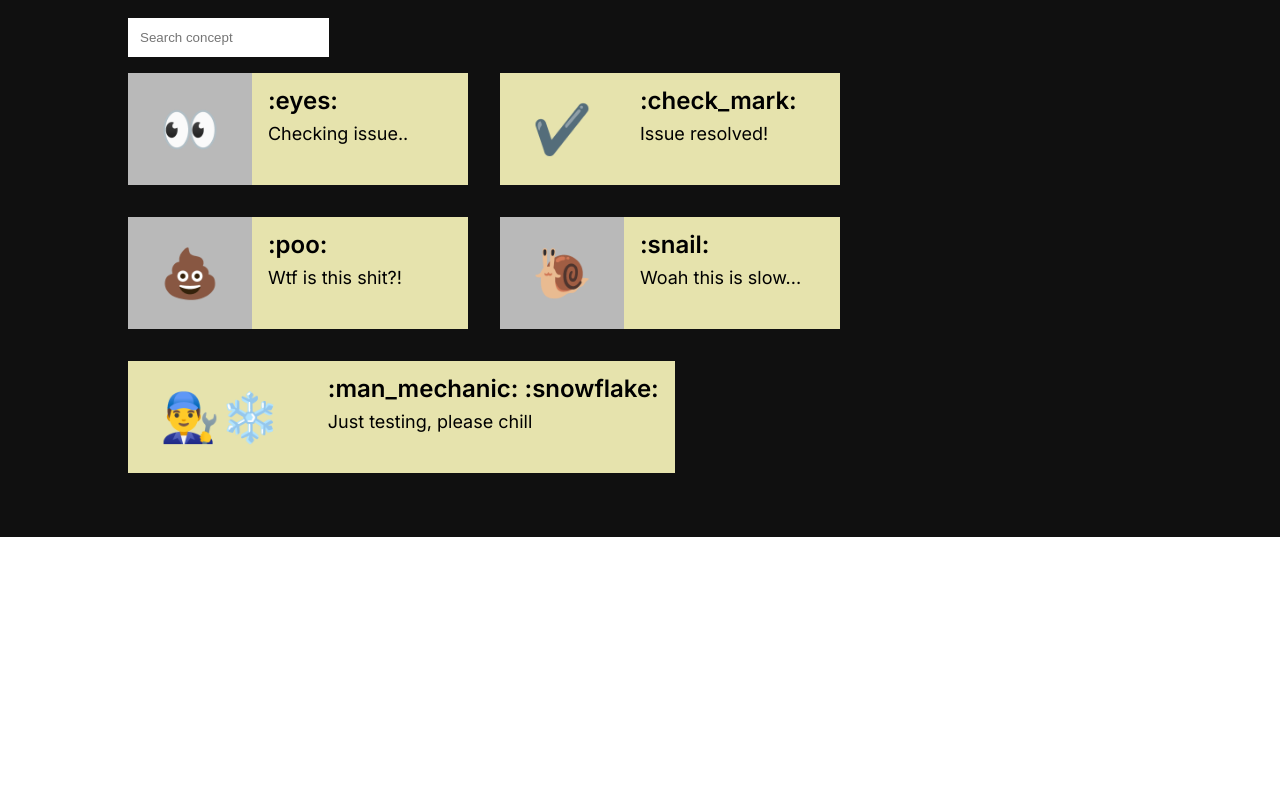
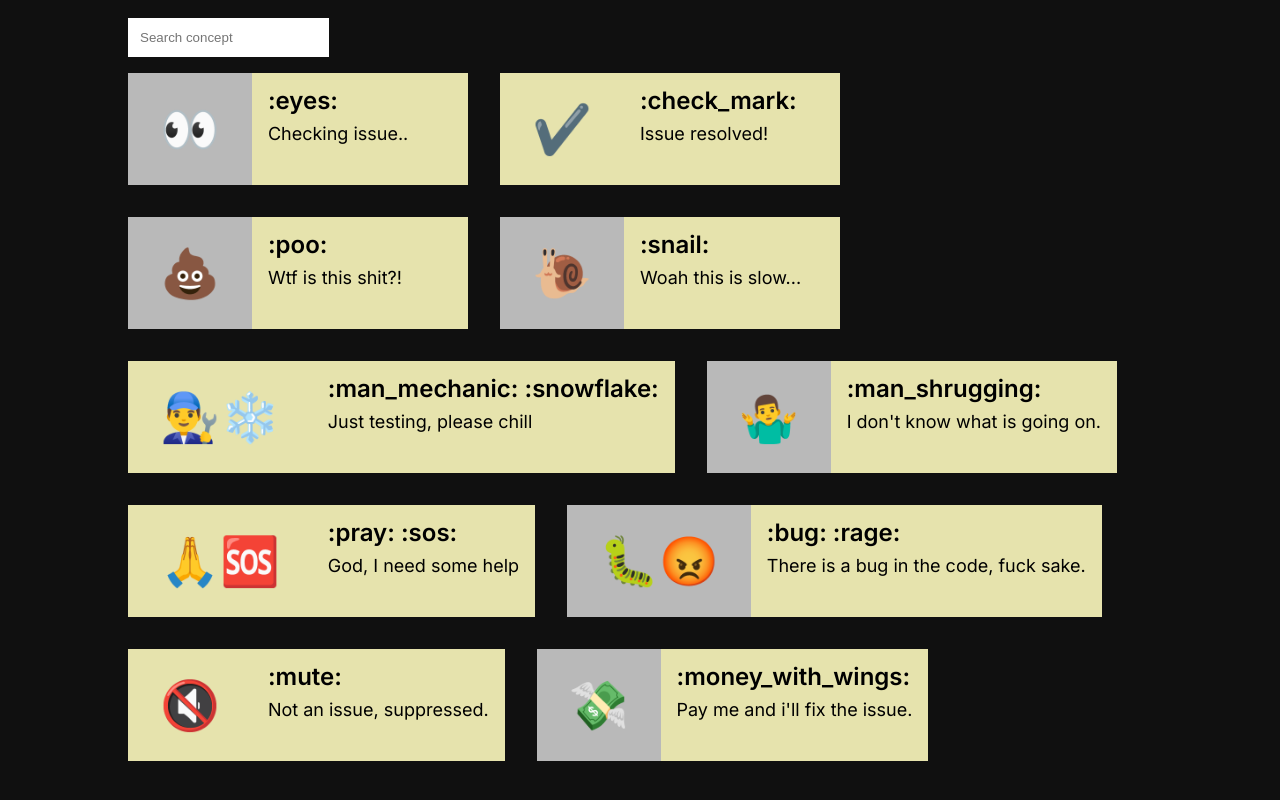
Before and after one commit to LorenzoScebba/emojiperanto, a Next.js app: page / in a window 1280 px wide. Shown: the part 362-1162 px from the top of the page. Before the commit the page ends 899 px from the top, so only its background shows below. Built offline with nearby package versions, Linux system fonts and the light colour scheme.

Commit message:
Some emoji

```diff
--- a/components/Header/Header.tsx
+++ b/components/Header/Header.tsx
@@ -8,7 +8,9 @@ const Header = () => {
   return (
     <header className={styles.header}>
       <div className={styles.title}>Emojiperanto</div>
-      <div className={styles.subtitle}>An emoji guide to express concepts.</div>
+      <div className={styles.subtitle}>
+        A <u>NSFW</u> emoji guide to express concepts.
+      </div>
       <div className={styles.buttons}>
         <Button
           onClick={() => {
--- a/data/emojis.ts
+++ b/data/emojis.ts
@@ -34,6 +34,34 @@ const data = [
     title: ":man_mechanic: :snowflake:",
     description: "Just testing, please chill",
   },
+  {
+    emoji: "🤷‍♂️",
+    title: ":man_shrugging:",
+    description: "I don't know what is going on.",
+    background: "#b9b9b9",
+  },
+  {
+    emoji: "🙏🆘",
+    title: ":pray: :sos:",
+    description: "God, I need some help",
+  },
+  {
+    emoji: "🐛😡",
+    title: ":bug: :rage:",
+    description: "There is a bug in the code, fuck sake.",
+    background: "#b9b9b9",
+  },
+  {
+    emoji: "🔇️",
+    title: ":mute:",
+    description: "Not an issue, suppressed.",
+  },
+  {
+    emoji: "💸",
+    title: ":money_with_wings:",
+    description: "Pay me and i'll fix the issue.",
+    background: "#b9b9b9",
+  },
 ] as Emoji[];
 
 export default data;
```
Also changed, not shown: 1 other file (tests, documents, lock files or other folders).
